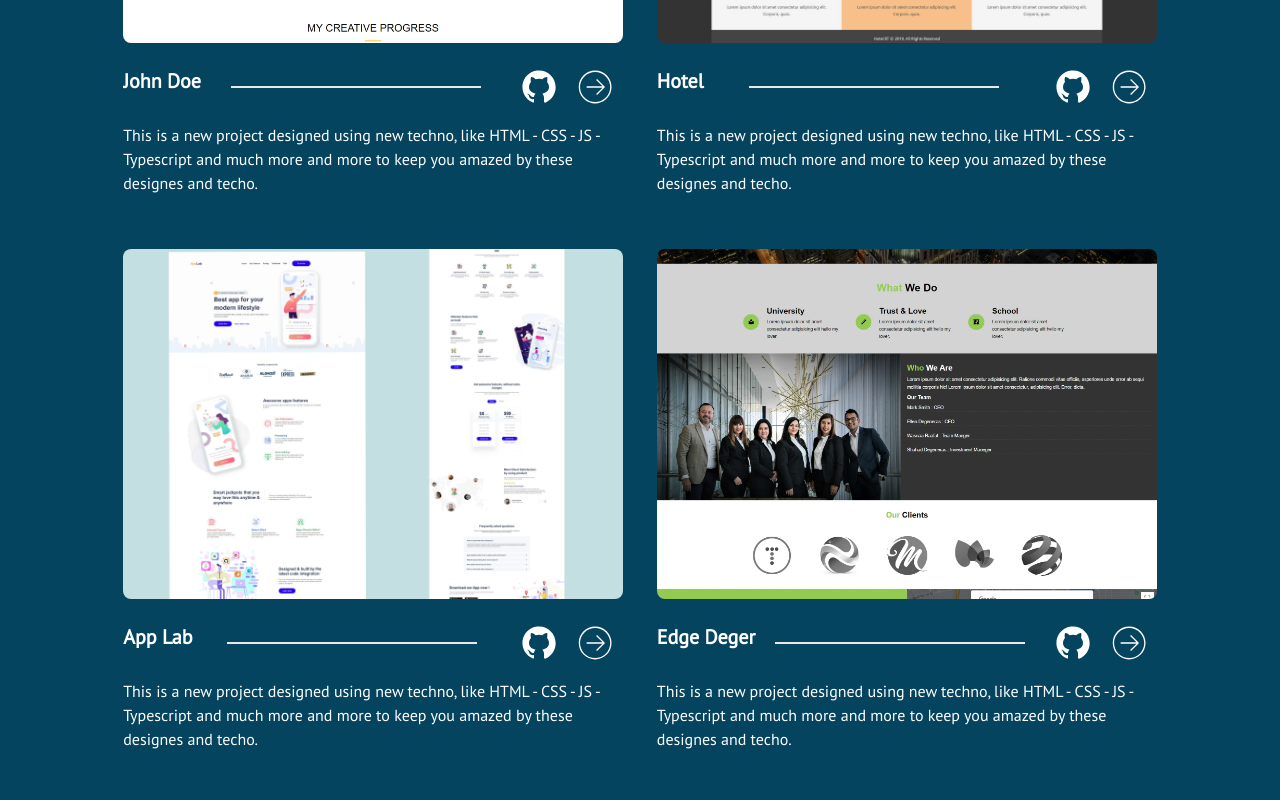
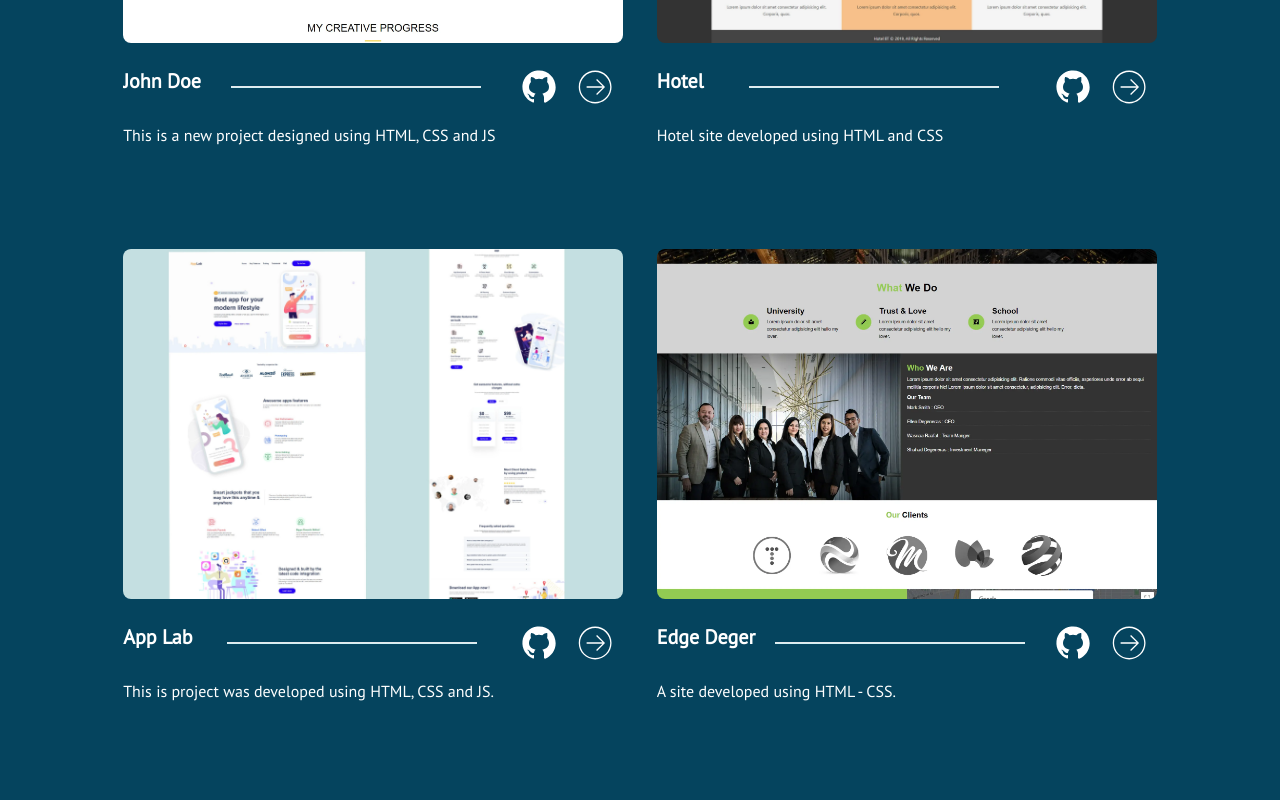
Before and after one commit to WasnaaRaafat/Portfolio, a React (Create React App) app: page / in a window 1280 px wide. Shown: the part 1180-1980 px from the top of the page. Built offline with nearby package versions, Linux system fonts and the light colour scheme.

Commit message:
updated projects text

```diff
--- a/src/components/Projects.tsx
+++ b/src/components/Projects.tsx
@@ -24,14 +24,18 @@ const Projects = () => {
         <Tab label='Work Projects'>
           <div className='grid grid-cols-1 md:grid-cols-2 gap-4 place-items-center justify-items-center'>
             {WorkProjects.map((project, index) => (
-              <Card item={project} key={index} />
+              <Reveal key={index}>
+                <Card item={project} />
+              </Reveal>
             ))}
           </div>
         </Tab>
         <Tab label='Cool Projects'>
           <div className='grid grid-cols-1 md:grid-cols-2 gap-4 place-items-center justify-items-center'>
             {CoolProjects.map((project, index) => (
-              <Card item={project} key={index} />
+              <Reveal key={index}>
+                <Card item={project} key={index} />
+              </Reveal>
             ))}
           </div>
         </Tab>
--- a/src/components/Skills.tsx
+++ b/src/components/Skills.tsx
@@ -15,7 +15,7 @@ const Skills = () => {
         <Reveal>
           <p className='text-secondary_text mb-5'>
             My technical arsenal includes a robust understanding of modern web
-            technologies and development tools:
+            technologies and development tools, such as:
           </p>
         </Reveal>
         <Reveal>
--- a/src/data/projects.ts
+++ b/src/data/projects.ts
@@ -2,7 +2,7 @@ export const PersonalProjects = [
   {
     title: 'John Doe',
     image: '/Portfolio/assets/images/projects/john_doe.webp',
-    text: 'This is a new project designed using new techno, like HTML - CSS - JS - Typescript and much more and more to keep you amazed by these designes and techo.',
+    text: 'This is a new project designed using HTML, CSS and JS',
     direction: 'start',
     github_url: 'https://github.com/WasnaaRaafat/JohnDoe',
     demo_url: 'https://wasnaaraafat.github.io/JohnDoe/index.html',
@@ -10,7 +10,7 @@ export const PersonalProjects = [
   {
     title: 'Hotel',
     image: '/Portfolio/assets/images/projects/hotel.webp',
-    text: 'This is a new project designed using new techno, like HTML - CSS - JS - Typescript and much more and more to keep you amazed by these designes and techo.',
+    text: 'Hotel site developed using HTML and CSS',
     direction: 'end',
     github_url: 'https://github.com/WasnaaRaafat/Hotel',
     demo_url: 'https://wasnaaraafat.github.io/Hotel/',
@@ -18,7 +18,7 @@ export const PersonalProjects = [
   {
     title: 'App Lab',
     image: '/Portfolio/assets/images/projects/app_lab.webp',
-    text: 'This is a new project designed using new techno, like HTML - CSS - JS - Typescript and much more and more to keep you amazed by these designes and techo.',
+    text: 'This is project was developed using HTML, CSS and JS.',
     direction: 'start',
     github_url: 'https://github.com/WasnaaRaafat/app-lab',
     demo_url: 'https://wasnaaraafat.github.io/app-lab/',
@@ -26,7 +26,7 @@ export const PersonalProjects = [
   {
     title: 'Edge Deger',
     image: '/Portfolio/assets/images/projects/Edge.webp',
-    text: 'This is a new project designed using new techno, like HTML - CSS - JS - Typescript and much more and more to keep you amazed by these designes and techo.',
+    text: 'A site developed using HTML - CSS.',
     direction: 'end',
     github_url: 'https://github.com/WasnaaRaafat/EdgeDeger',
     demo_url: 'https://wasnaaraafat.github.io/EdgeDeger/',
@@ -37,7 +37,7 @@ export const WorkProjects = [
   {
     title: 'Zinzo Website',
     image: '/Portfolio/assets/images/projects/zinzo.webp',
-    text: 'This is a new project designed using new techno, like HTML - CSS - JS - Typescript and much more and more to keep you amazed by these designes and techo.',
+    text: 'Zinzo company website, we redesigned it using NextJs and Typescript.',
     direction: 'start',
     demo_url: 'https://development-v1.zinzo.com/',
   },
@@ -45,14 +45,14 @@ export const WorkProjects = [
     title: 'Loints of Holland',
     direction: 'end',
     image: '/Portfolio/assets/images/projects/LOH.webp',
-    text: 'This is a new project designed using new techno, like HTML - CSS - JS - Typescript and much more and more to keep you amazed by these designes and techo.',
+    text: 'Shopify site for Loints of Holland, developed using Liquid.',
     demo_url: 'https://lointsofholland.com/',
   },
   {
     title: 'Amrita',
     direction: 'start',
     image: '/Portfolio/assets/images/projects/amrita.webp',
-    text: 'This is a new project designed using new techno, like HTML - CSS - JS - Typescript and much more and more to keep you amazed by these designes and techo.',
+    text: 'Amrita Nutrition site, developed using vite and Typescript.',
     demo_url: 'https://amritaplus.com/',
   },
 ];
@@ -61,7 +61,7 @@ export const CoolProjects = [
   {
     title: 'Github Finder',
     image: '/Portfolio/assets/images/projects/github_finder.webp',
-    text: 'This is a new project designed using new techno, like HTML - CSS - JS - Typescript and much more and more to keep you amazed by these designes and techo.',
+    text: 'Github Finder site using Github API to search users and display their main info using HTML, CSS and JS.',
     direction: 'end',
     github_url: 'https://github.com/WasnaaRaafat/gitHubFinder',
     demo_url: 'https://wasnaaraafat.github.io/gitHubFinder/',
```
